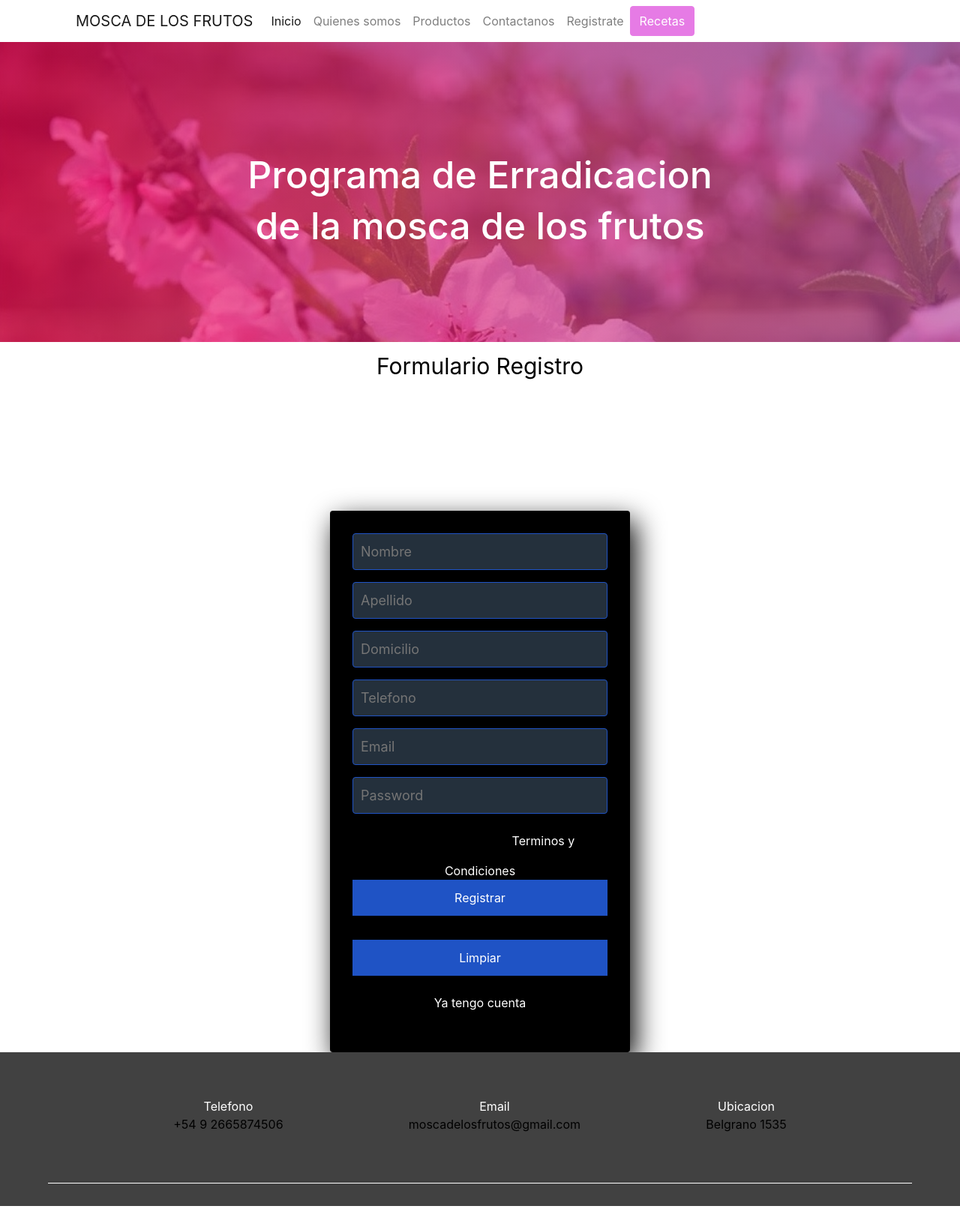
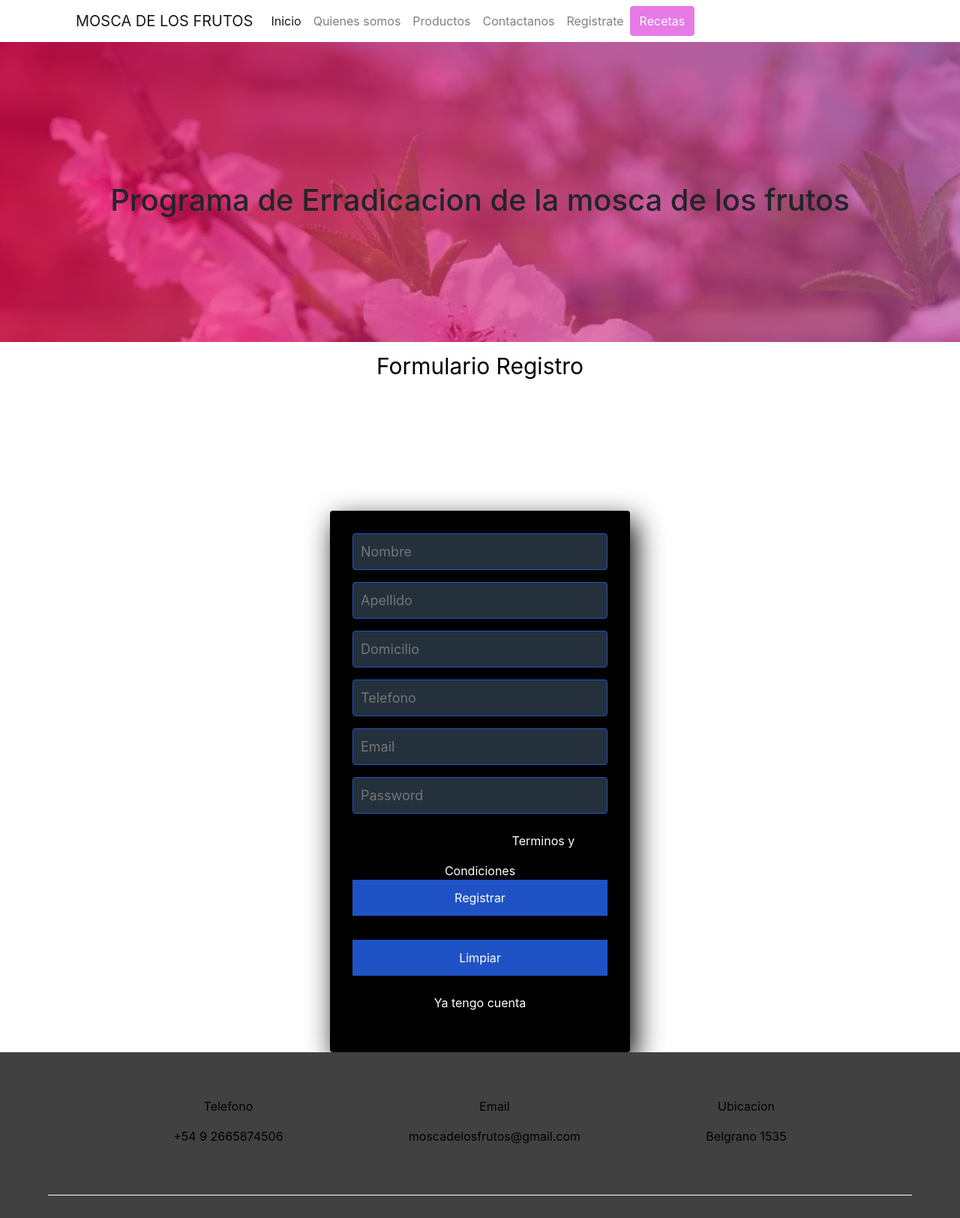
Before and after one commit to alequiro/mosca-de-los-frutos, a website: page registrate.html in a window 1280 px wide. Shown: the whole page at 75% size. Drawn offline with nearby package versions, Linux system fonts and the light colour scheme.

Commit message:
modificacion en footer

```diff
--- a/main.scss
+++ b/main.scss
@@ -168,8 +168,8 @@ p {
 	        color: $color;
 	        &--contentFoo{
                     text-align: center;
-                    &--a{
-                        color: $color;
+                    &--p{
+                        color: white;
                     }
         	}
 
--- a/registrate.html
+++ b/registrate.html
@@ -45,8 +45,7 @@
     </div>
     <div class="cartel">
       <div class="cartel__text typeDmSans typeBold">
-        <h1 class="cartel__text--p">Programa de Erradicacion</h1>
-        <h1 class="cartel__text--p">de la mosca de los frutos</h1>
+        <h1>Programa de Erradicacion de la mosca de los frutos</h1>
       </div>
     </div>
     <!--fin del header del sitio-->
@@ -71,22 +70,22 @@
 		</form>
 	</section>
     <!--footer del sitio-->
-    <div class="footer typeDmSans">
+    <footer class="footer typeDmSans">
       <div class="footer__contentFooter">
           <div class="footer__contentFooter--contentFoo typeDmSans typeBold">
-              <a>Telefono</a>
+            <p>Telefono</p>
             <p>+54 9 2665874506</p>
           </div>
           <div class="footer__contentFooter--contentFoo typeDmSans typeBold">
-              <a>Email</a>
+            <p>Email</p>
             <p>moscadelosfrutos@gmail.com</p>
           </div>
           <div class="footer__contentFooter--contentFoo typeDmSans typeBold">
-              <a>Ubicacion</a>
+            <p>Ubicacion</p>
             <p>Belgrano 1535</p>
           </div>
       </div>
-      </div>
+    </footer>
       <div class="modal fade" id="exampleModal" tabindex="-1" aria-labelledby="exampleModalLabel" aria-hidden="true">
         <div class="modal-dialog">
           <div class="modal-content">
```
Also changed, not shown: contactos.html (+6 -7 lines), index.html (+6 -7 lines), producto.html (+6 -7 lines), quienesSomos.html (+6 -7 lines), css/estilo.css. Lines whose indentation alone changed are shown as unchanged.
